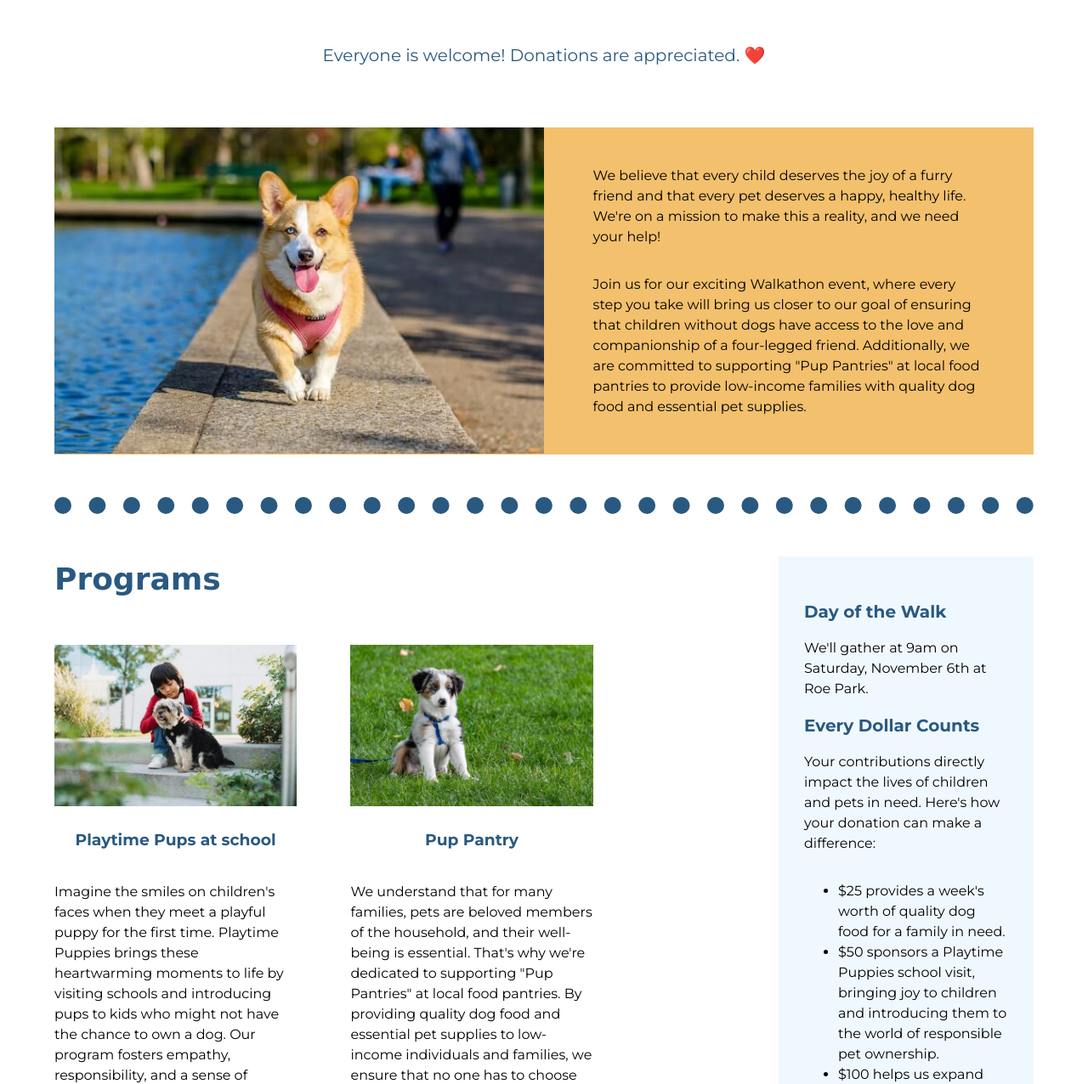
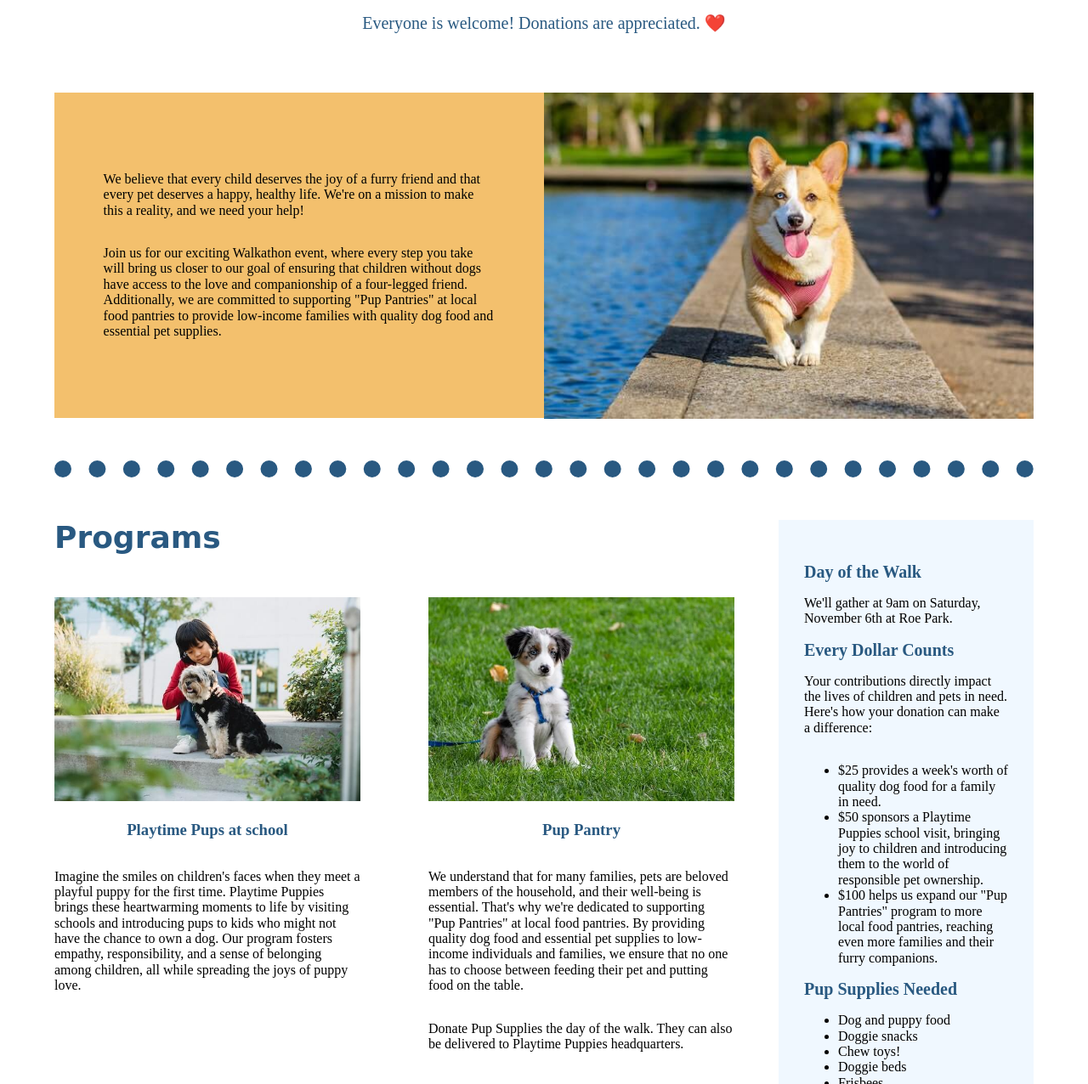
Before and after one commit to aaddis75/206-L08-S03-and-S04-starter, a plain HTML site: page index.html in a window 1280 px wide. Shown: the part 259-1535 px from the top of the page at 85% size. Drawn offline with Linux system fonts and the light colour scheme; a web font is replaced by a local one.

Commit message:
Modify layout in flexbox, update media queries

```diff
--- a/css/main.css
+++ b/css/main.css
@@ -1,4 +1,4 @@
-/* Global Styles */
+Global Styles
 body {
   font-family: 'Montserrat', sans-serif;
   line-height: 1.5;
@@ -52,6 +52,7 @@
   padding: 10px 30px;
   color: white;
   /* add align-self; flex-end; to overwrite align-items: center; from the parent container */
+  align-self: flex-end;
   border-radius: 5px;
 }
 
@@ -207,17 +208,21 @@
     justify-content: space-between;
     padding-bottom: 0;
     column-gap: 20px;
+
   }
 
   .main-content-wrapper {
     /* Add flex-grow: 1; so that the main-content-wrapper fills up any extra space in the parent container. */
+    flex-grow: 1;
     width: 55%;
   }
 
   aside {
-    width: 300px;
+    /*width: 300px;*/
     /* Add flex: 0 0 300px; so that the sidebar doesn't shrink below the optimum width of 300px. */
     /* Add align-self: flex-start; to overwrite the default align-items' value of stretch. */
+  flex: 0 0 300px;
+  align-self: flex-start;
   }
 
   footer img {
@@ -235,11 +240,13 @@
   .about-text {
     width: 50%;
     /* Change the placement of the text by adding order: 1; */
+    order: 1;
   }
 
   .about-image {
     width: 50%;
     /* Change the placement of the image by adding order: 2; */
+    order: 2;
   }
 
 }
@@ -263,5 +270,6 @@
 
   .program p {
     /* Add flex-grow: 1; so that the extra space within the card is below the paragraph instead of below the link. */
+  flex-grow: 1;
   }
 }
```
